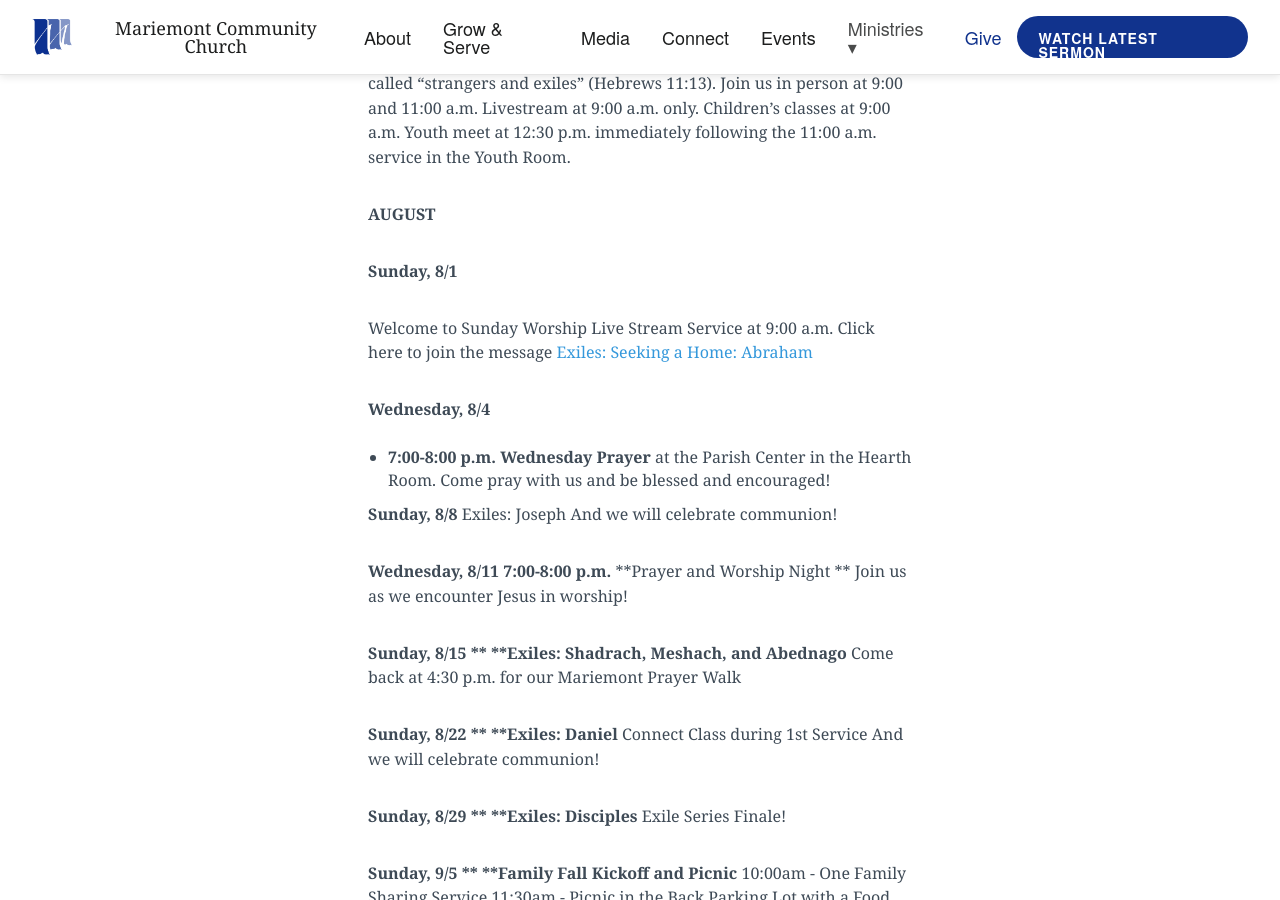
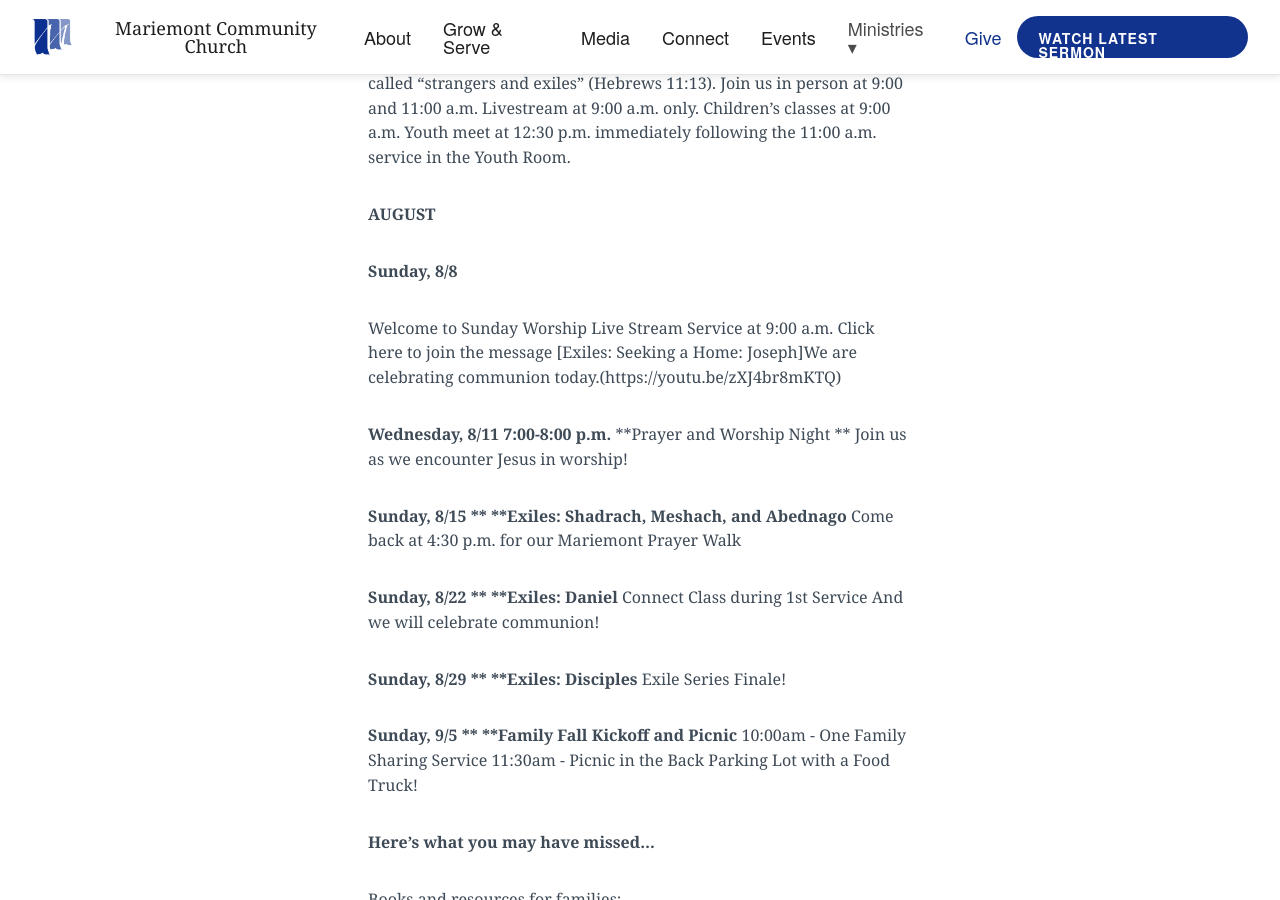
Before and after one commit to lukemoderwell/mariemont, a Jekyll site: the page built from updates.markdown, in a window 1280 px wide and 900 px high, scrolled down 739 px. Built offline with Jekyll 4.4.1, drawn with Linux system fonts in a browser that asks for light colours; nearby versions of some CDN libraries.

Commit message:
Updated Updates

```diff
--- a/updates.markdown
+++ b/updates.markdown
@@ -26,16 +26,9 @@
 
 **AUGUST**
 
-**Sunday, 8/1**
+**Sunday, 8/8**
 
-Welcome to Sunday Worship Live Stream Service at 9:00 a.m. Click here to join the message [Exiles: Seeking a Home: Abraham](https://youtu.be/uw1QQdFb11U)
-
-**Wednesday, 8/4**
-* **7:00-8:00 p.m.** **Wednesday Prayer** at the Parish Center in the Hearth Room. Come pray with us and be blessed and encouraged!
-
-**Sunday, 8/8**
-Exiles: Joseph
-And we will celebrate communion!
+Welcome to Sunday Worship Live Stream Service at 9:00 a.m. Click here to join the message [Exiles: Seeking a Home: Joseph]We are celebrating communion today.(https://youtu.be/zXJ4br8mKTQ)
 
 **Wednesday, 8/11**
 **7:00-8:00 p.m.** **Prayer and Worship Night **
```
